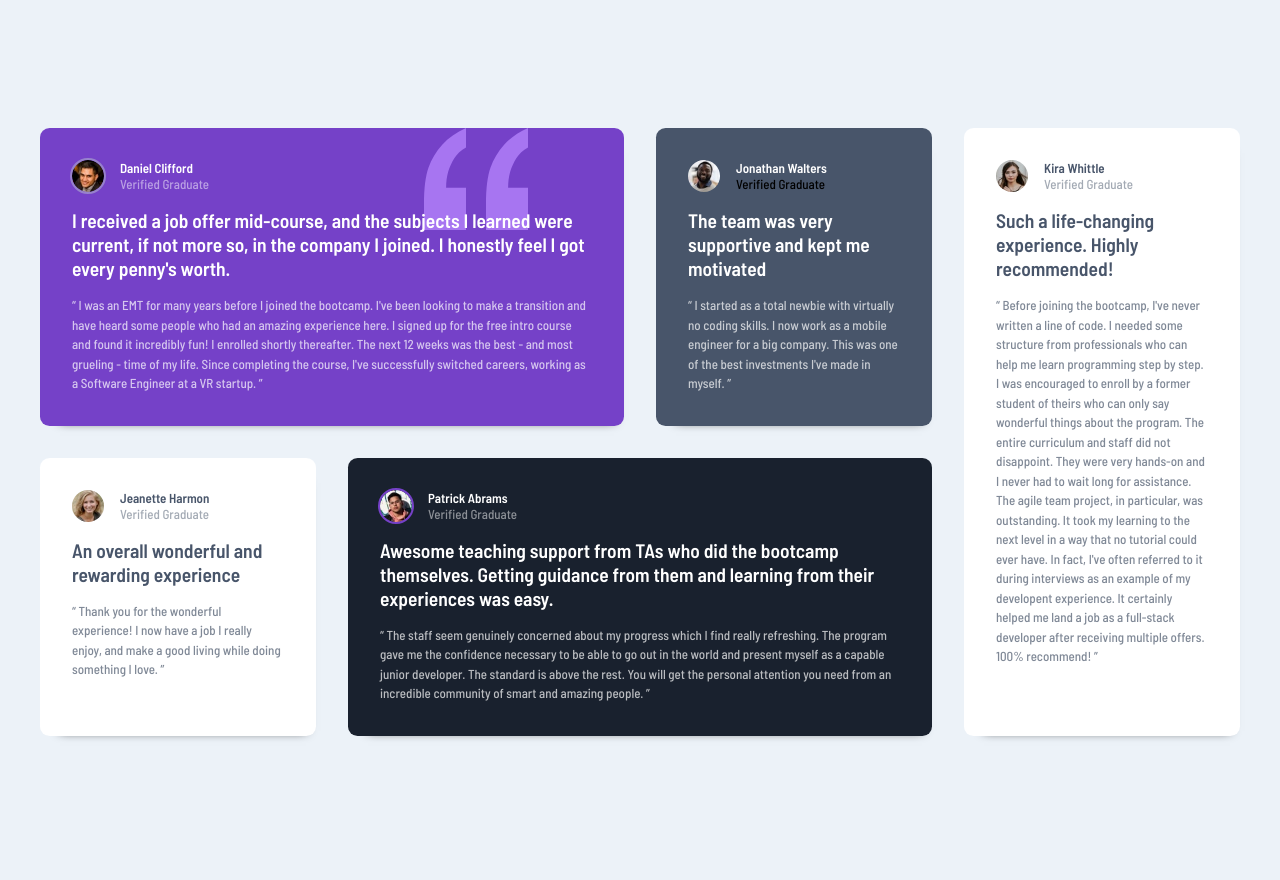
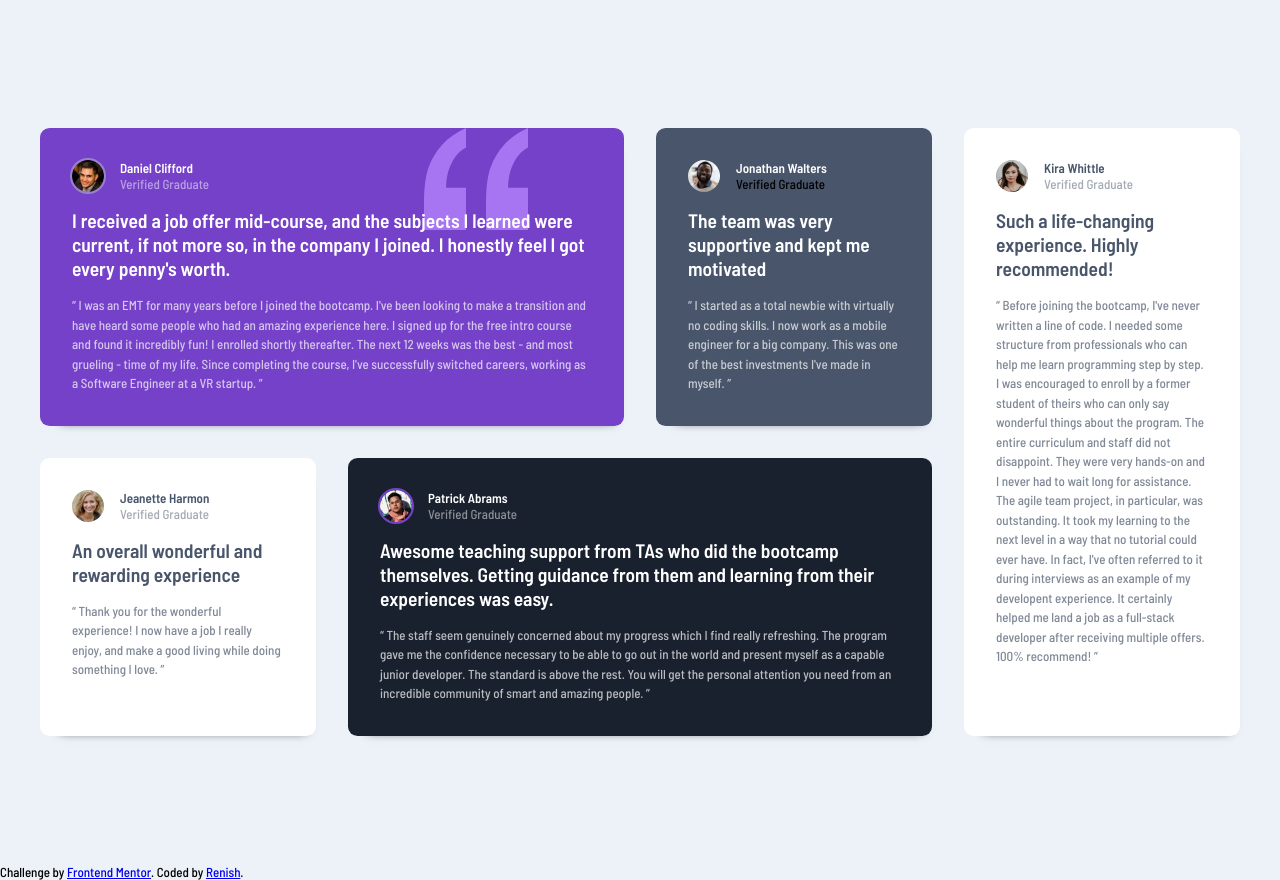
Before and after one commit to fabrizia2/Testimonials_grid_section, a plain HTML site: page index.html in a window 1280 px wide. Drawn offline with Linux system fonts and the light colour scheme.

Commit message:
Footer element

```diff
--- a/index.html
+++ b/index.html
@@ -126,5 +126,11 @@
         </section>
       </div>
     </main>
+    <footer>
+    <p class="attribution">
+      Challenge by <a href="https://www.frontendmentor.io?ref=challenge">Frontend Mentor</a>.
+      Coded by <a href="https://github.com/fabrizia2/">Renish</a>.
+    </p>
+  </footer>
   </body>
 </html>
```
